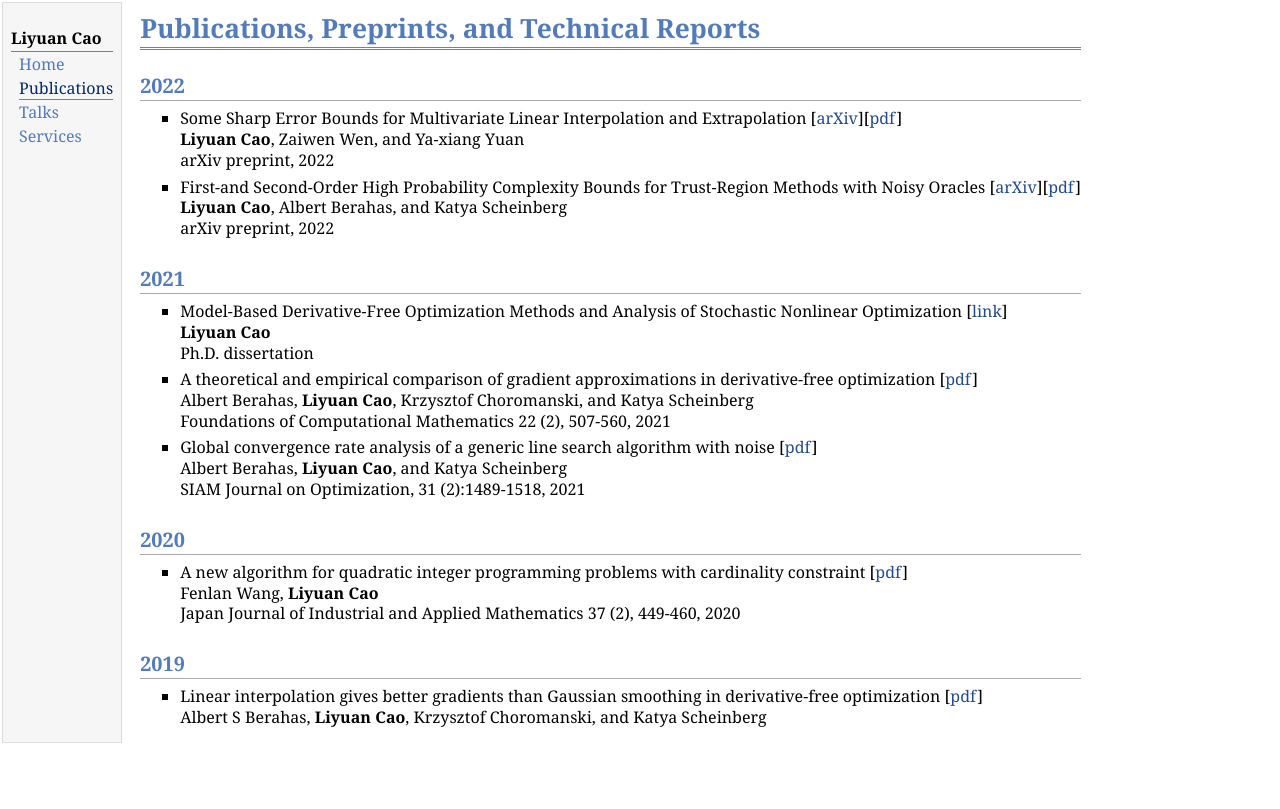
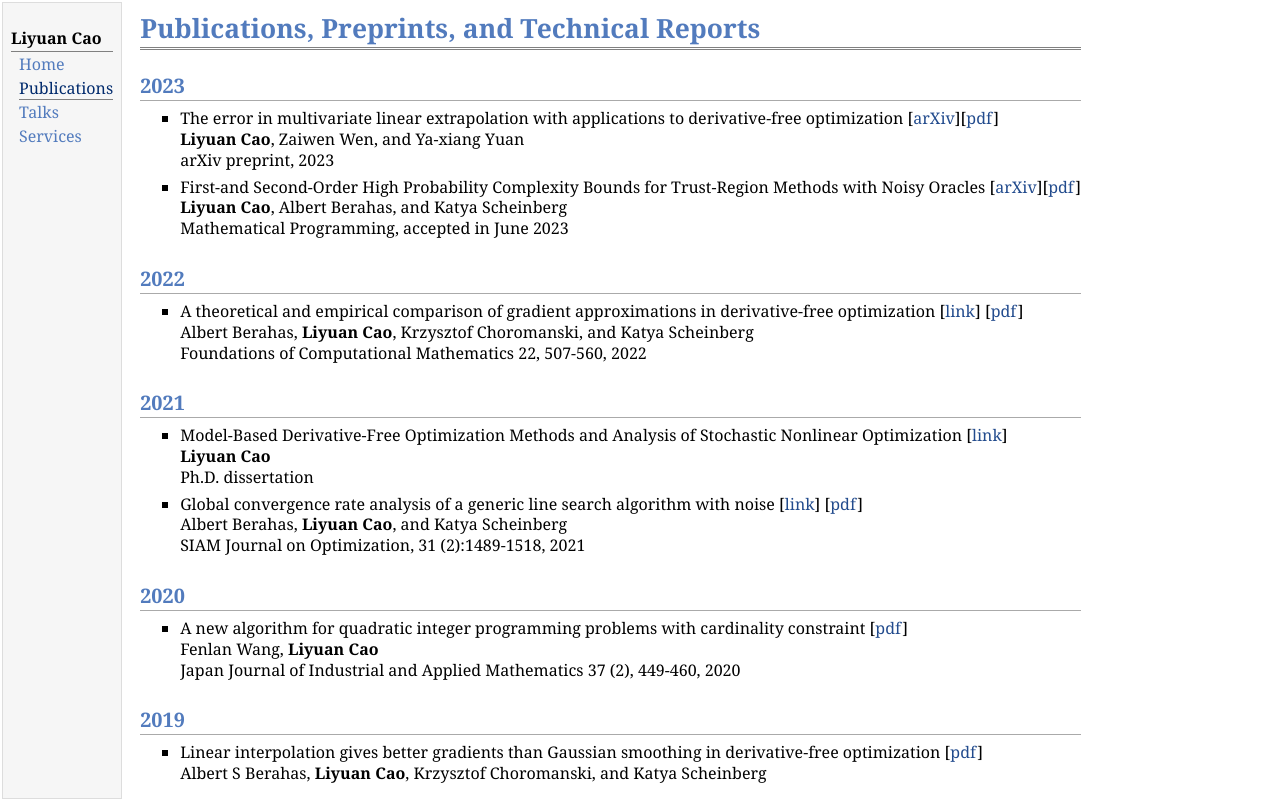
Before and after one commit to LiyuanCao/LiyuanCao.github.io, a plain HTML site: page publications.html in a window 1280 px wide. Drawn offline with Linux system fonts and the light colour scheme.

Commit message:
routine update

```diff
--- a/publications.html
+++ b/publications.html
@@ -21,17 +21,26 @@
 <div id="toptitle">
 <h1>Publications, Preprints, and Technical Reports</h1>
 </div>
-<h2>2022</h2>
+<h2>2023</h2>
 <ul>
-  <li><p>Some Sharp Error Bounds for Multivariate Linear Interpolation and Extrapolation
+  <li><p>The error in multivariate linear extrapolation with applications to derivative-free optimization
   [<a href="https://arxiv.org/abs/2209.12606">arXiv</a>][<a href="https://arxiv.org/pdf/2209.12606.pdf">pdf</a>] <br />
   <b>Liyuan Cao</b>, Zaiwen Wen, and Ya-xiang Yuan<br />
-  arXiv preprint, 2022
+  arXiv preprint, 2023
   </p></li>
   <li><p>First-and Second-Order High Probability Complexity Bounds for Trust-Region Methods with Noisy Oracles
   [<a href="https://arxiv.org/abs/2205.03667">arXiv</a>][<a href="https://arxiv.org/pdf/2205.03667.pdf">pdf</a>] <br />
   <b>Liyuan Cao</b>, Albert Berahas, and Katya Scheinberg <br />
-  arXiv preprint, 2022
+  Mathematical Programming, accepted in June 2023
+  </p></li>
+</ul>
+<h2>2022</h2>
+<ul>
+  <li><p>A theoretical and empirical comparison of gradient approximations in derivative-free optimization
+  [<a href="https://link.springer.com/article/10.1007/s10208-021-09513-z">link</a>]
+  [<a href="https://link.springer.com/content/pdf/10.1007/s10208-021-09513-z.pdf">pdf</a>] <br />
+  Albert Berahas, <b>Liyuan Cao</b>, Krzysztof Choromanski, and Katya Scheinberg<br />
+  Foundations of Computational Mathematics 22, 507-560, 2022
   </p></li>
 </ul>
 <h2>2021</h2>
@@ -41,12 +50,8 @@
     <b>Liyuan Cao</b> <br />
     Ph.D. dissertation
   </p></li>
-  <li><p>A theoretical and empirical comparison of gradient approximations in derivative-free optimization
-    [<a href="https://link.springer.com/content/pdf/10.1007/s10208-021-09513-z.pdf">pdf</a>] <br />
-    Albert Berahas, <b>Liyuan Cao</b>, Krzysztof Choromanski, and Katya Scheinberg<br />
-    Foundations of Computational Mathematics 22 (2), 507-560, 2021
-  </p></li>
   <li><p>Global convergence rate analysis of a generic line search algorithm with noise
+    [<a href="https://epubs.siam.org/doi/abs/10.1137/19M1291832">link</a>]
     [<a href="https://arxiv.org/pdf/1910.04055.pdf">pdf</a>] <br />
     Albert Berahas, <b>Liyuan Cao</b>, and Katya Scheinberg<br />
     SIAM Journal on Optimization, 31 (2):1489-1518, 2021
```
Also changed, not shown: index.html (+1 -1 lines), talks.html (+8 -1 lines), 5 other files.
